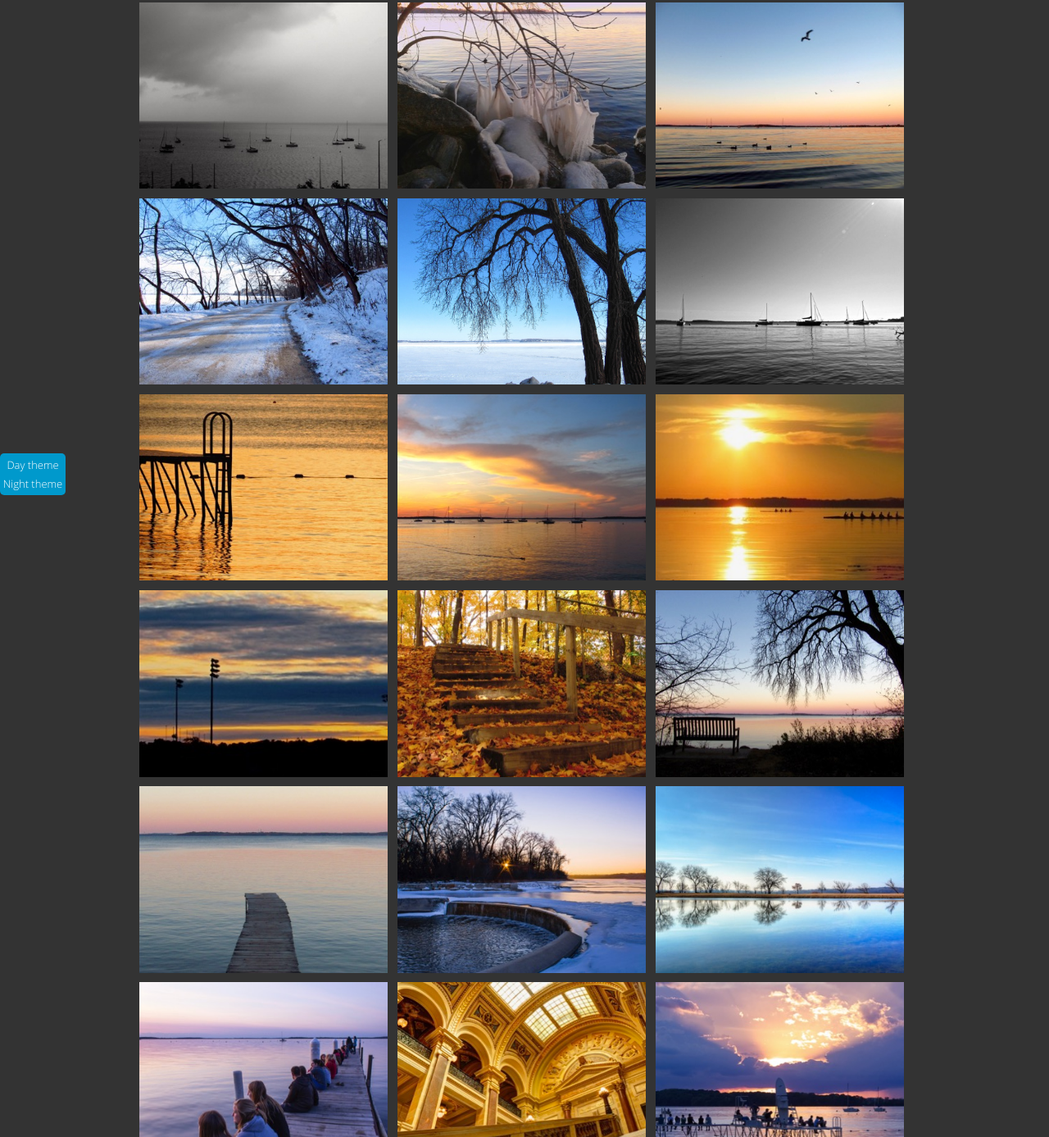
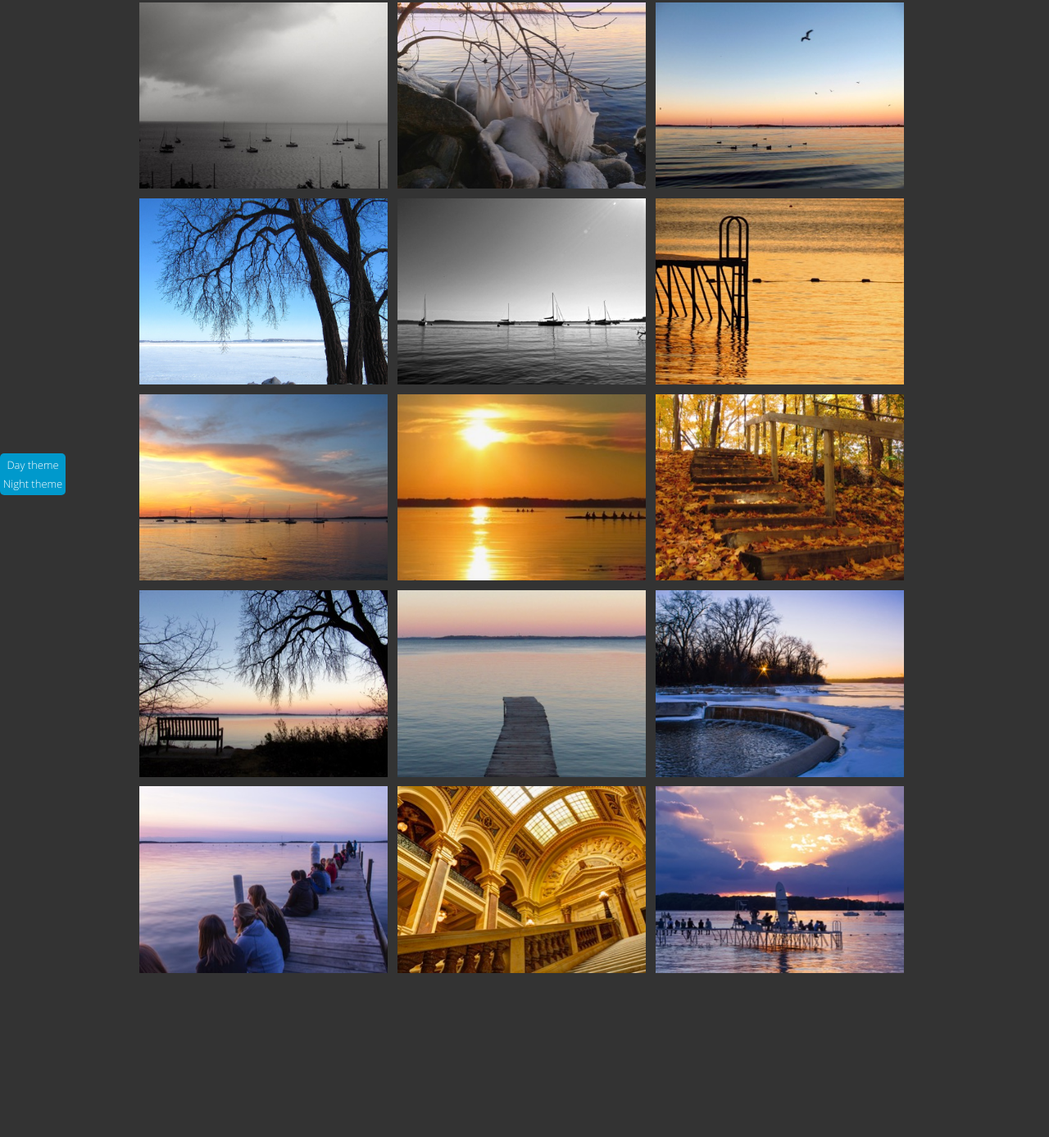
Before and after one commit to heikalb/hb, a plain HTML site: page madison.html in a window 1280 px wide. Shown: the part 196-1583 px from the top of the page at 82% size. Drawn offline with Linux system fonts and the light colour scheme.

Commit message:
deleted images

```diff
--- a/madison.html
+++ b/madison.html
@@ -53,18 +53,15 @@
             <a href="photography_images/IMG_3662.jpg" class="gallery"><img class="main madison landscape" src="photography_thumbnails/IMG_3662.jpg" alt="Lake wrath - August, 21, 2014 - Madison, WI, USA"></a>
             <a href="photography_images/2013-11-24-16.21.18.jpg" class="gallery"><img class="main madison landscape" src="photography_thumbnails/2013-11-24-16.21.18.jpg" alt="The grasp of fall - November 2012 - Madison, WI, USA"></a>
             <a href="photography_images/IMG_4873.jpg" class="gallery"><img class="main madison landscape" src="photography_thumbnails/IMG_4873.jpg" alt="Goodbye, day - October 11, 2014 - Madison, WI, USA"></a>
-            <a href="photography_images/IMG_0468.jpg" class="gallery"><img class="main madison landscape" data-src="photography_thumbnails/IMG_0468.jpg" alt="The march of winter - January 10, 2015 - Madison, WI, USA"></a>
             <a href="photography_images/IMG_0961.jpg" class="gallery"><img class="main madison portrait" data-src="photography_thumbnails/IMG_0961.jpg" alt="Lake Mendota - March 8, 2015 - Madison, WI, USA"></a>
             <a href="photography_images/IMG_6891.jpg" class="gallery"><img class="main madison landscape" data-src="photography_thumbnails/IMG_6891.jpg" alt="Sailboats on Lake Mendota - May 23, 2015 - Madison, WI, USA"></a>
             <a href="photography_images/IMG_7380.jpg" class="gallery"><img class="main madison landscape" data-src="photography_thumbnails/IMG_7380.jpg" alt="Lava pier - June 2, 2015 - Madison, WI, USA"></a>
             <a href="photography_images/IMG_7394.jpg" class="gallery"><img class="main madison landscape" data-src="photography_thumbnails/IMG_7394.jpg" alt="Summer passage - June 2, 2015 - Madison, WI, USA"></a>
 			<a href="photography_images/IMG_9245.jpg" class="gallery"><img class="main other landscape" data-src="photography_thumbnails/IMG_9245.jpg" alt="Sunrise practice - July 22, 2015 - Madison, WI, USA"></a>
-            <a href="photography_images/IMG_1399.jpg" class="gallery"><img class="main madison landscape" data-src="photography_thumbnails/IMG_1399.jpg" alt="Dusk tide - September 9, 2015 - Madison, WI, USA"></a>
             <a href="photography_images/IMG_3397.jpg" class="gallery"><img class="main madison portrait" data-src="photography_thumbnails/IMG_3397.jpg" alt="Autumn descending - October 25, 2015 - Madison, WI, USA"></a>
             <a href="photography_images/IMG_3860.jpg" class="gallery"><img class="main madison portrait" data-src="photography_thumbnails/IMG_3860.jpg" alt="A seat with dusk- November 15, 2015 - Madison, WI, USA"></a>
             <a href="photography_images/IMG_3854.jpg" class="gallery"><img class="main madison portrait" data-src="photography_thumbnails/IMG_3854.jpg" alt="A pier on dreams - November 15, 2015 - Madison, WI, USA"></a>
             <a href="photography_images/IMG_0770.jpg" class="gallery"><img class="main madison landscape" data-src="photography_thumbnails/IMG_0770.jpg" alt="Lake Wingra dam - January 12, 2016 - Madison, WI, USA"></a>
-            <a href="photography_images/IMG_1832.jpg" class="gallery"><img class="main madison landscape" data-src="photography_thumbnails/IMG_1832.jpg" alt="Vilas lagoon - March 11, 2016 - Madison, WI, USA"></a>
             <a href="photography_images/IMG_5132.jpg" class="gallery"><img class="main madison landscape" data-src="photography_thumbnails/IMG_5132.jpg" alt="Guests of the dusk - May 5, 2016 - Madison, WI, USA"></a>
             <a href="photography_images/IMG_6205.jpg" class="gallery"><img class="main madison landscape" data-src="photography_thumbnails/IMG_6205.jpg" alt="Wisconsin State Capitol - May 27, 2016 - Madison, WI, USA"></a>
             <a href="photography_images/IMG_6360.jpg" class="gallery"><img  class="main madison landscape" data-src="photography_thumbnails/IMG_6360.jpg" alt="Memorial Union pier - May 29, 2016 - Madison, WI, USA"></a>
@@ -77,18 +74,15 @@
                 <a href="photography_images/IMG_3662.jpg" class="gallery"><img class="main madison landscape" src="photography_thumbnails/IMG_3662.jpg" alt="Lake wrath - August, 21, 2014 - Madison, WI, USA"></a>
                 <a href="photography_images/2013-11-24-16.21.18.jpg" class="gallery"><img class="main madison landscape" src="photography_thumbnails/2013-11-24-16.21.18.jpg" alt="The grasp of fall - November 2012 - Madison, WI, USA"></a>
                 <a href="photography_images/IMG_4873.jpg" class="gallery"><img class="main madison landscape" src="photography_thumbnails/IMG_4873.jpg" alt="Goodbye, day - October 11, 2014 - Madison, WI, USA"></a>
-                <a href="photography_images/IMG_0468.jpg" class="gallery"><img class="main madison landscape" src="photography_thumbnails/IMG_0468.jpg" alt="The march of winter - January 10, 2015 - Madison, WI, USA"></a>
                 <a href="photography_images/IMG_0961.jpg" class="gallery"><img class="main madison portrait" src="photography_thumbnails/IMG_0961.jpg" alt="Lake Mendota - March 8, 2015 - Madison, WI, USA"></a>
                 <a href="photography_images/IMG_6891.jpg" class="gallery"><img class="main madison landscape" src="photography_thumbnails/IMG_6891.jpg" alt="Sailboats on Lake Mendota - May 23, 2015 - Madison, WI, USA"></a>
                 <a href="photography_images/IMG_7380.jpg" class="gallery"><img class="main madison landscape" src="photography_thumbnails/IMG_7380.jpg" alt="Lava pier - June 2, 2015 - Madison, WI, USA"></a>
                 <a href="photography_images/IMG_7394.jpg" class="gallery"><img class="main madison landscape" src="photography_thumbnails/IMG_7394.jpg" alt="Summer passage - June 2, 2015 - Madison, WI, USA"></a>
                 <a href="photography_images/IMG_9245.jpg" class="gallery"><img class="main madison landscape" src="photography_thumbnails/IMG_9245.jpg" alt="Sunrise practice - July 22, 2015 - Madison, WI, USA"></a>
-                <a href="photography_images/IMG_1399.jpg" class="gallery"><img class="main madison landscape" src="photography_thumbnails/IMG_1399.jpg" alt="Dusk tide - September 9, 2015 - Madison, WI, USA"></a>
                 <a href="photography_images/IMG_3397.jpg" class="gallery"><img class="main madison portrait" src="photography_thumbnails/IMG_3397.jpg" alt="Autumn descending - October 25, 2015 - Madison, WI, USA"></a>
                 <a href="photography_images/IMG_3860.jpg" class="gallery"><img class="main madison portrait" src="photography_thumbnails/IMG_3860.jpg" alt="A seat with dusk- November 15, 2015 - Madison, WI, USA"></a>
                 <a href="photography_images/IMG_3854.jpg" class="gallery"><img class="main madison portrait" src="photography_thumbnails/IMG_3854.jpg" alt="A pier on dreams - November 15, 2015 - Madison, WI, USA"></a>
                 <a href="photography_images/IMG_0770.jpg" class="gallery"><img class="main madison landscape" src="photography_thumbnails/IMG_0770.jpg" alt="Lake Wingra dam - January 12, 2016 - Madison, WI, USA"></a>
-                <a href="photography_images/IMG_1832.jpg" class="gallery"><img class="main madison landscape" src="photography_thumbnails/IMG_1832.jpg" alt="Vilas lagoon - March 11, 2016 - Madison, WI, USA"></a>
                 <a href="photography_images/IMG_5132.jpg" class="gallery"><img class="main madison landscape" src="photography_thumbnails/IMG_5132.jpg" alt="Guests of the dusk - May 5, 2016 - Madison, WI, USA"></a>
                 <a href="photography_images/IMG_6205.jpg" class="gallery"><img class="main madison landscape" src="photography_thumbnails/IMG_6205.jpg" alt="Wisconsin State Capitol - May 27, 2016 - Madison, WI, USA"></a>
                 <a href="photography_images/IMG_6360.jpg" class="gallery"><img class="main madison landscape" src="photography_thumbnails/IMG_6360.jpg" alt="Memorial Union pier - May 29, 2016 - Madison, WI, USA"></a>
```
